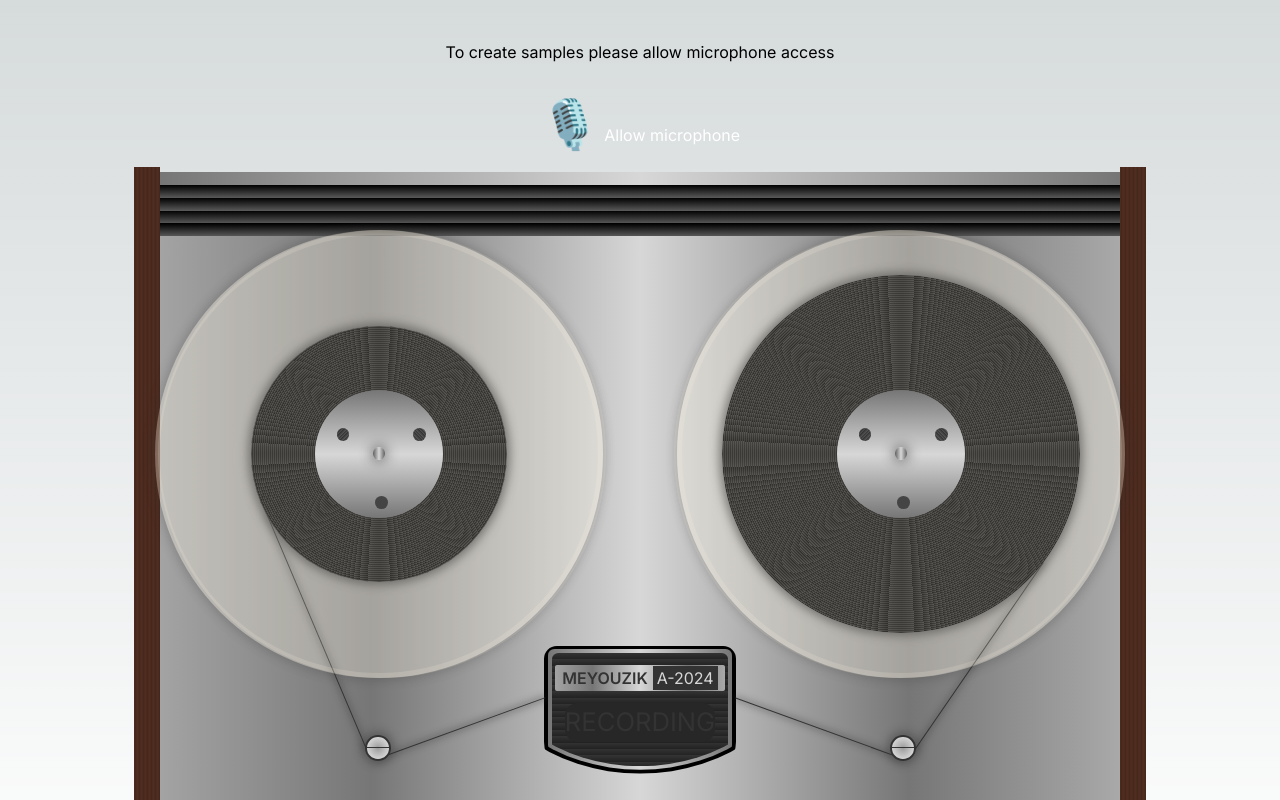
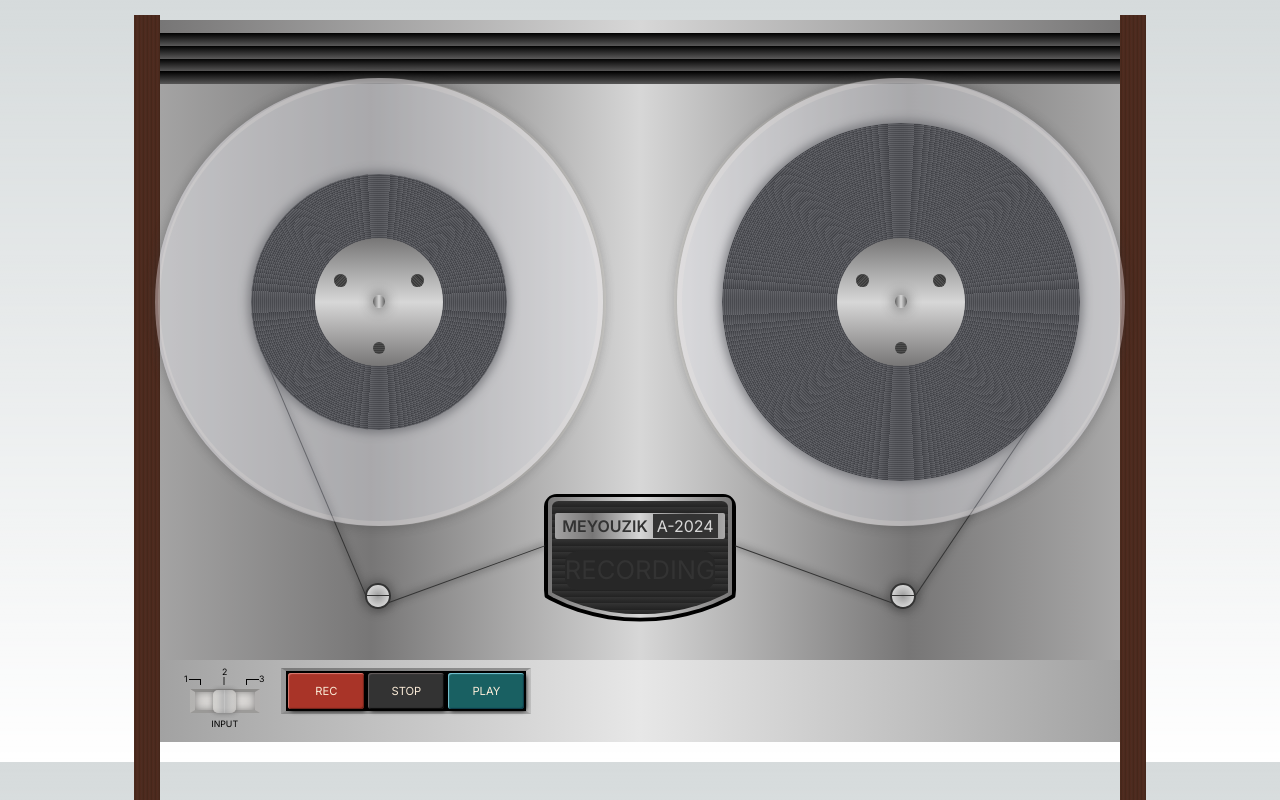
Before and after one commit to jstnlawson/meyouzik, a Next.js app: page / in a window 1280 px wide. Shown: the top 800 px of the page. Built offline with nearby package versions, Linux system fonts and the light colour scheme.

Commit message:
added buttons

```diff
--- a/src/app/components/InputUi/InputUi.css
+++ b/src/app/components/InputUi/InputUi.css
@@ -1,17 +1,23 @@
 .input-ui__container {
-    background-image: linear-gradient(to right, #a2a2a2 0%, #e7e7e7 50%, #a2a2a2 100%); ;
+    background-image: linear-gradient(to right, #a2a2a2 0%, #e7e7e7 50%, #a2a2a2 100%);
+    ;
+}
 
-}
+/**********************************************************************************
+* Slider
+**********************************************************************************/
 
 .slider {
     -webkit-appearance: none;
     width: 8vw;
+    max-width: 70px;
     height: 2.5vw;
+    max-height: 24px;
     /* border-radius: 5px;   */
-    border-top: 0.5vw solid rgba(0, 0, 0, 0.517);
-    border-bottom: 0.5vw solid rgba(0, 0, 0, 0.517);
-    border-left: 0.75vw solid rgba(0, 0, 0, 0.201);
-    border-right: 0.75vw solid rgba(0, 0, 0, 0.201);
+    border-top: 3px solid rgba(0, 0, 0, 0.444);
+    border-bottom: 3px solid rgba(0, 0, 0, 0.362);
+    border-left: 5px solid rgba(0, 0, 0, 0.201);
+    border-right: 5px solid rgba(0, 0, 0, 0.227);
     background: #e9e6e3;
     outline: none;
     opacity: 0.7;
@@ -26,7 +32,9 @@
     -webkit-appearance: none;
     appearance: none;
     width: 2.5vw;
+    max-width: 23px;
     height: 2.5vw;
+    max-height: 23px;
     border-radius: 5px;
     /* background: #b3b3b3; */
     cursor: grab;
@@ -56,17 +64,18 @@
     font-size: .55rem;
     /* font-weight: 500; */
     color: black;
-   line-height: 0;
+    line-height: 0;
 }
 
 .bracket-div__container {
-     align-items: end;
-     margin-top: 0;
-     }
+    align-items: end;
+    margin-top: 0;
+}
 
 /* .bracket-div__container div { width: 1vw;} */
 
-.input-label__one, .input-label__three{
+.input-label__one,
+.input-label__three {
     color: black;
     font-size: 0.55rem;
     text-align: center;
@@ -107,3 +116,95 @@
     border-bottom: none;
     border-left: 1px solid black;
 }
+
+/**********************************************************************************
+* Buttons
+**********************************************************************************/
+
+.btn-container {
+    height: fit-content;
+    border-top: 3px solid rgba(0, 0, 0, 0.314);
+    border-bottom: 3px solid rgba(0, 0, 0, 0.225);
+    border-left: 5px solid rgba(0, 0, 0, 0.148);
+    border-right: 5px solid rgba(0, 0, 0, 0.104);
+}
+
+.btn {
+    display: flex;
+    align-items: center;
+    justify-content: center;
+    border: 2px solid black;
+    background-color: black;
+    color: antiquewhite;
+    font-size: 70%;
+    text-transform: uppercase;
+    height: 4vw;
+    max-height: 40px;
+    min-height: 20px;
+    width: 8vw;
+    max-width: 80px;
+    min-width: 40px;
+}
+
+.btn span {
+    display: flex;
+    align-items: center;
+    justify-content: center;
+    height: 100%;
+    width: 100%;
+    border-radius: 3px;
+}
+
+.record-btn {
+    background-color: #a93428;
+    box-shadow:
+    inset 1px 1px 1px #dc7f75,
+    inset -1px -1px 1px #6d231a,
+    2px 2px 4px #000;
+}
+
+.record-btn:active {
+    transform: scale(.95);
+    color: rgb(216, 204, 188);
+    background-color: #892b21;
+    box-shadow:
+        inset 1px 1px 1px 0px rgba(255, 226, 226, 0.258),
+        inset 1px 1px 1px 0px transparent,
+        1px 1px 1px 0px transparent;
+}
+
+.stop-btn {
+    background-color: #333;
+    box-shadow:
+        inset 1px 1px 1px rgba(255, 226, 226, 0.258),
+        inset -1px -1px 1px rgb(10, 10, 10),
+        2px 2px 4px #000;
+}
+
+.stop-btn:active {
+    transform: scale(.95);
+    color: rgb(216, 204, 188);
+    background-color: #222;
+    box-shadow:
+        inset 1px 1px 1px 0px rgba(255, 226, 226, 0.258),
+        inset 1px 1px 1px 0px transparent,
+        1px 1px 1px 0px transparent;
+}
+
+.play-btn {
+    background-color: #196062;
+    box-shadow:
+        inset 1px 1px 1px #7dc9d9,
+        inset -1px -1px 1px #0e3b4a,
+        2px 2px 4px #000;
+}
+
+.play-btn:active {
+    transform: scale(.95);
+    color: rgb(216, 204, 188);
+    background-color: #0e3b4a;
+    box-shadow:
+        inset 1px 1px 1px 0px rgba(255, 226, 226, 0.258),
+        inset 1px 1px 1px 0px transparent,
+        1px 1px 1px 0px transparent;
+}
--- a/src/app/components/InputUi/InputUi.jsx
+++ b/src/app/components/InputUi/InputUi.jsx
@@ -1,8 +1,8 @@
-import React, { useState, useEffect } from 'react';
-import './InputUi.css';
+import React, { useState, useEffect } from "react";
+import "./InputUi.css";
 
 const InputUi = () => {
-    const [position, setPosition] = useState('middle');
+  const [position, setPosition] = useState("middle");
 
   const autoPositionSlider = () => {
     const slider = document.querySelector('input[type="range"]');
@@ -10,13 +10,13 @@ const InputUi = () => {
     let newPosition;
 
     if (value <= 33) {
-            newPosition = 'left';
+      newPosition = "left";
       slider.value = 5;
     } else if (value >= 67) {
-            newPosition = 'right';
+      newPosition = "right";
       slider.value = 95;
     } else {
-            newPosition = 'middle';
+      newPosition = "middle";
       slider.value = 50;
     }
 
@@ -28,21 +28,20 @@ const InputUi = () => {
   }, []);
 
   return (
-        <div className='flex input-ui__container p-2'>
-        <div className='flex flex-col justify-center items-center px-4 py-1 '>
-            <span className='text-black text-[.65rem] mb-1'>INPUT</span>
-            <div className='flex input-label__container'>
+    <div className="flex input-ui__container p-2">
+      <div className="flex flex-col justify-center items-center px-4 py-1 ">
+        <div className="flex input-label__container">
           {/* <div className='input-label__one'>1</div> */}
-                <div className='input-label__two'>2</div>
+          <div className="input-label__two">2</div>
           {/* <div className='input-label__three'>3</div> */}
         </div>
-            <div className='mb-1 flex justify-bottom bracket-div__container'>
-            <div className='input-label__one'>1</div>
-                <div className='bracket-div__one'></div>
-                <div className='bracket-div__two'></div>
-                <div className='bracket-div__three'></div>
-                <div className='bracket-div__four'></div>
-                <div className='input-label__three'>3</div>
+        <div className="mb-1 flex justify-bottom bracket-div__container">
+          <div className="input-label__one">1</div>
+          <div className="bracket-div__one"></div>
+          <div className="bracket-div__two"></div>
+          <div className="bracket-div__three"></div>
+          <div className="bracket-div__four"></div>
+          <div className="input-label__three">3</div>
         </div>
         <input
           type="range"
@@ -52,12 +51,21 @@ const InputUi = () => {
           onChange={autoPositionSlider} // Use onChange instead of onClick
           className="slider"
         />
-            {/* <p>Position: {position}</p> */}
+        <span className="text-black text-[.55rem] mt-1">INPUT</span>
       </div>
-        <div className='flex justify-center items-center gap-3'>
-            {/* <button className='text-black px-4 py-1 bg-orange-100'>▶</button>
-            <button className='text-black px-4 py-1 bg-orange-100'>⬛️</button> */}
+
+      <div className="flex btn-container">
+        <button className="btn">
+            <span className="record-btn">rec</span>
+        </button>
+        <button className="btn">
+            <span className="stop-btn">stop</span>
+        </button>
+        <button className="btn">
+            <span className="play-btn">play</span>
+        </button>
       </div>
+
     </div>
   );
 };
--- a/src/app/components/RecordingUi/RecordingUi.css
+++ b/src/app/components/RecordingUi/RecordingUi.css
@@ -232,10 +232,10 @@
 
 .tape-right {
     bottom: 12vw;
-    right: 2.1vw;
+    right: 2.2vw;
     width: 18vw;
     height: 1px;
-    transform: rotateZ(124.5deg);
+    transform: rotateZ(124deg);
     z-index: 0;
 }
 
@@ -271,7 +271,7 @@
     border: 5px solid rgba(253, 248, 232, 0.15);
     height: 100%;
     width: 100%;
-    background-color: rgba(253, 248, 232, 0.19);
+    background-color: rgba(232, 237, 253, 0.275);
     position: inherit;
     box-shadow: 0 0 10px 3px #3333333a;
     animation: rotating 2s linear infinite;
@@ -403,24 +403,24 @@
 }
 
 .little-middle--one {
-    top: calc(33% - 4px);
-    left: calc(20% - 4px);
+    top: calc(33% - 0.5vw);
+    left: calc(20% - 0.5vw);
     background: repeating-linear-gradient(-45deg,
-            #333 1px, #565656 2px);
+            #333 0px, #565656 2px);
 }
 
 .little-middle--two {
-    top: calc(33% - 4px);
-    left: calc(80% - 4px);
+    top: calc(33% - 0.5vw);
+    left: calc(80% - 0.5vw);
     background: repeating-linear-gradient(45deg,
-            #333 1px, #565656 2px);
+            #333 0px, #565656 2px);
 }
 
 .little-middle--three {
-    top: calc(86% - 4px);
-    left: calc(50% - 4px);
+    top: calc(86% - 0.5vw);
+    left: calc(50% - 0.5vw);
     background: repeating-linear-gradient(to bottom,
-            #333 1px, #565656 2px);
+            #333 0px, #565656 2px);
 }
 
 .mounting-pin__container-left {
--- a/src/app/components/RecordingUi/RecordingUi.jsx
+++ b/src/app/components/RecordingUi/RecordingUi.jsx
@@ -9,6 +9,9 @@ export default function RecordingUi() {
 
   function togglePlaying() {
     setIsSpinning(!isSpinning);
+
+    // peaceful-mollusk-1h344iz2yhl86a3jr8bmidhk.herokudns.com
+
   }
 
   return (
--- a/src/app/page.js
+++ b/src/app/page.js
@@ -12,7 +12,7 @@ export default function Home() {
     <div className="px-5">
       <div className="py-5">
         <div className="flex flex-col justify-center items-center ">
-          <RecordingBooth />
+          {/* <RecordingBooth /> */}
 
           <RecordingUi />
           {/* <InputUi /> */}
```
Lines whose indentation alone changed are shown as unchanged.
